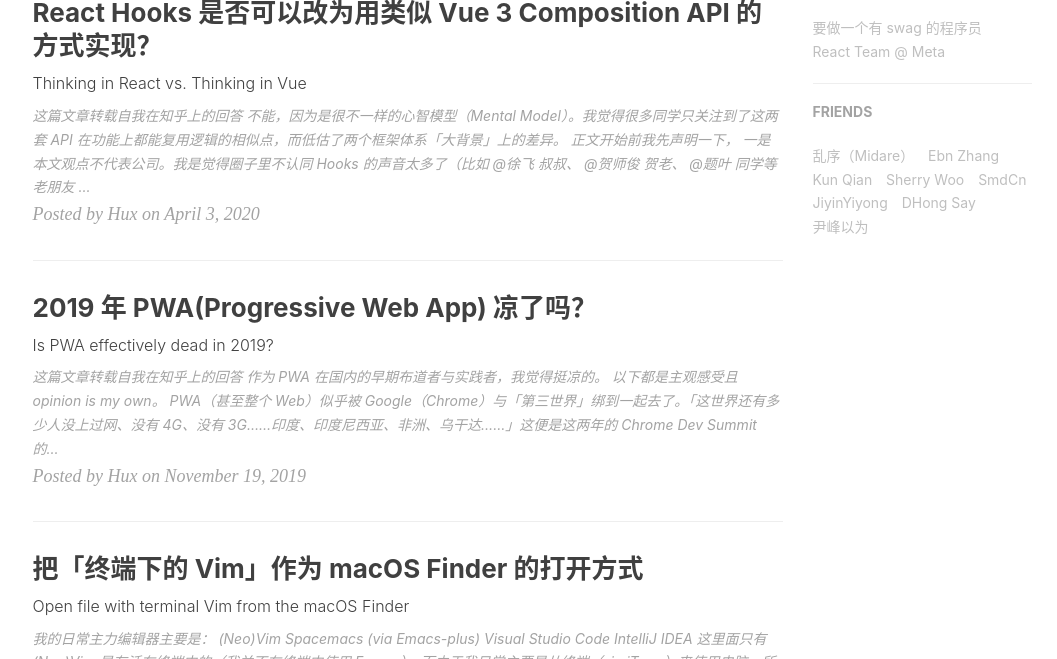
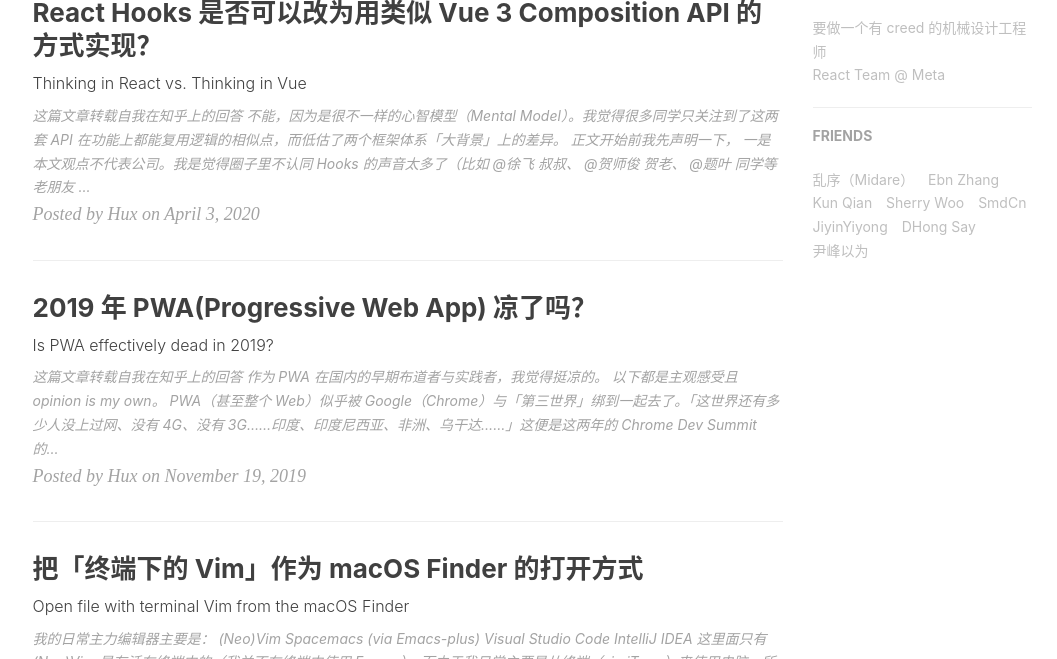
Before and after one commit to ArthurXIII/arthurxiii.github.io, a Jekyll site: the page built from index.html, in a window 1280 px wide and 900 px high, scrolled down 757 px, cut to the strip 241-900 px from the top of the window. Shown: the whole strip, without its empty margins (135-1192 px from the left). Built offline with Jekyll 4.4.1, drawn with Linux system fonts in a browser that asks for light colours; nearby versions of some CDN libraries; the list of posts is cut into pages by our own code; comment, search, counter and statistics services are not loaded.

Commit message:
Update _config.yml

```diff
--- a/_config.yml
+++ b/_config.yml
@@ -3,7 +3,7 @@ title: Arthur Blog
 SEOTitle: 亚瑟的博客 | Arthur  Blog
 header-img: img/home-bg.jpg
 email: huxpro@gmail.com
-description: "这里是 @Hux亚瑟 的个人博客，与你一起发现更大的世界 | 要做一个有 swag 的程序员"
+description: "这里是 @Hux亚瑟 的个人博客，与你一起发现更大的世界 | 要做一个有 creed 的机械设计工程师"
 keyword: "黄玄, Arthur黄玄, Hux, 鬼栈, huxpro, @huxpro, 黄玄的博客, Hux Blog, 博客, 个人网站, 互联网, Web, JavaScript, React, React Native, 前端, 设计"
 url: "https://huangxuan.me" # your host, for absolute URL
 baseurl: "" # for example, '/blog' if your blog hosted on 'host/blog'
@@ -74,7 +74,7 @@ ga_domain: huangxuan.me
 
 # Sidebar settings
 sidebar: true # whether or not using Sidebar.
-sidebar-about-description: "要做一个有 swag 的程序员 <br> React Team @ Meta"
+sidebar-about-description: "要做一个有 creed 的机械设计工程师 <br> React Team @ Meta"
 sidebar-avatar: https://github.com/Huxpro.png # use absolute URL, seeing it's used in both `/` and `/about/`
 
 # Featured Tags
```
